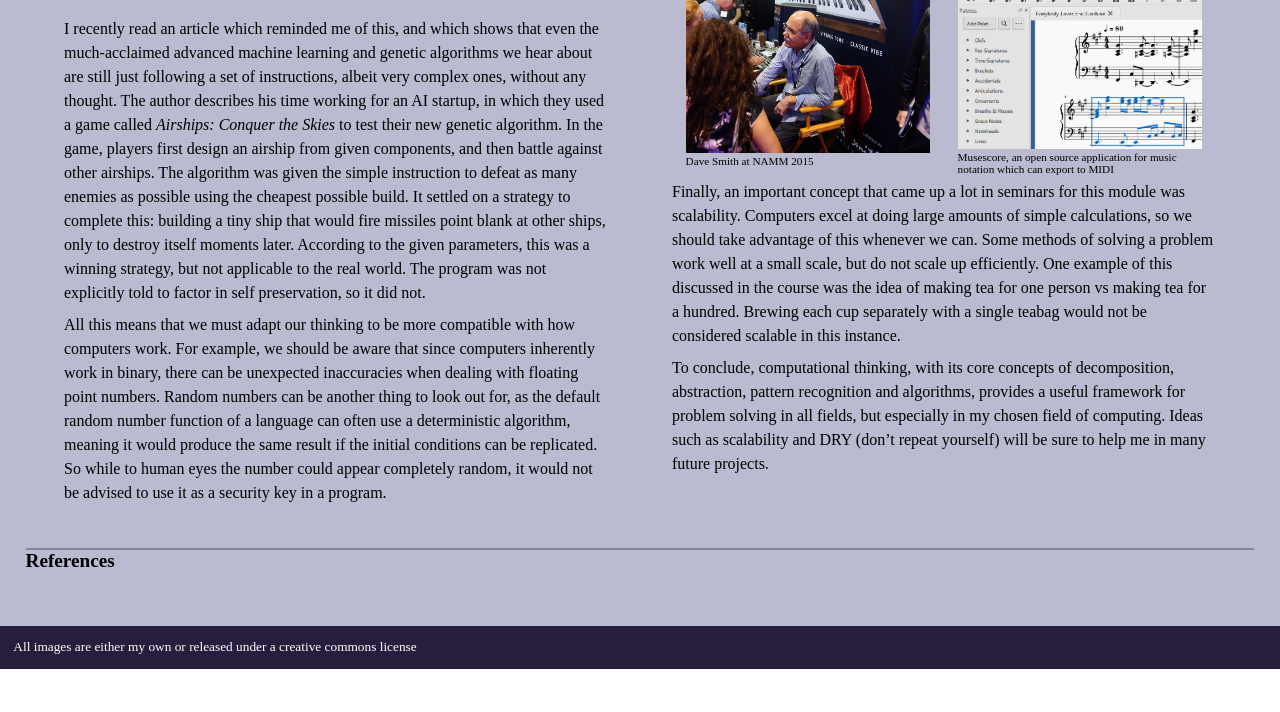
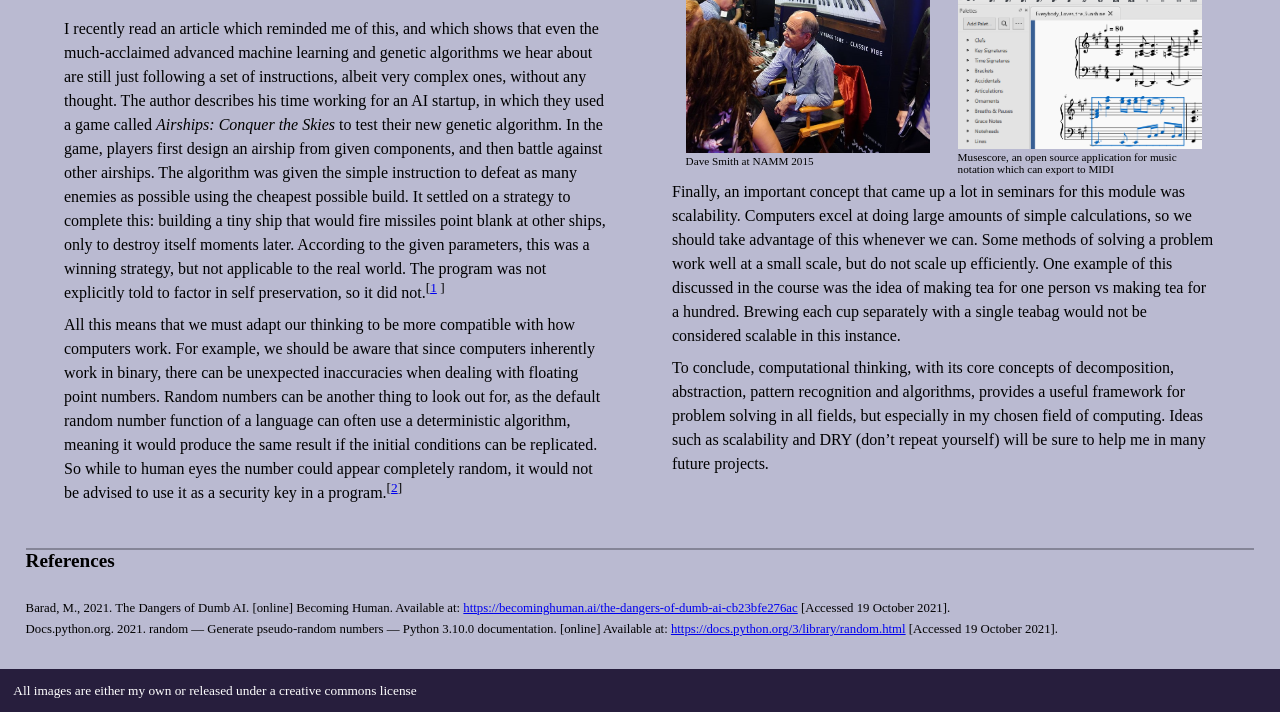
Before and after one commit to dredly/Computational_Thinking_Coursework, a plain HTML site: page index.html in a window 1280 px wide. Shown: the part 132-844 px from the top of the page. Before the commit the page ends 801 px from the top, so only its background shows below. Drawn offline with Linux system fonts and the light colour scheme.

Commit message:
Added more references

```diff
--- a/index.html
+++ b/index.html
@@ -31,7 +31,7 @@
                 using the cheapest possible build. It settled on a strategy to complete this: building a tiny ship that
                 would fire missiles point blank at other ships, only to destroy itself moments later. According to the
                 given parameters, this was a winning strategy, but not applicable to the real world. The program was not
-                explicitly told to factor in self preservation, so it did not.
+                explicitly told to factor in self preservation, so it did not.<sup>[<a href="#ref1home">1</a> ]</sup>
             </p>
             <p>
                 All this means that we must adapt our thinking to be more compatible with how computers work. For
@@ -43,7 +43,7 @@
                 human
                 eyes the number could appear completely random, it would not be advised to use it as a security key
                 in a
-                program.
+                program.<sup>[<a href="#ref2home">2</a>]</sup>
             </p>
         </section>
         <div>
@@ -79,7 +79,17 @@
     <section id="references" class="bg-and-padding">
         <h2>References</h2>
         <ul>
-
+            <li id="ref1home">
+                Barad, M., 2021. The Dangers of Dumb AI. [online] Becoming Human. Available at: <a
+                    href="https://becominghuman.ai/the-dangers-of-dumb-ai-cb23bfe276ac">https://becominghuman.ai/the-dangers-of-dumb-ai-cb23bfe276ac</a>
+                [Accessed 19 October 2021].
+            </li>
+            <li id="ref2home">
+                Docs.python.org. 2021. random — Generate pseudo-random numbers — Python 3.10.0 documentation. [online]
+                Available at: <a
+                    href="https://docs.python.org/3/library/random.html">https://docs.python.org/3/library/random.html</a>
+                [Accessed 19 October 2021].
+            </li>
         </ul>
     </section>
     <footer>
--- a/styles.css
+++ b/styles.css
@@ -110,8 +110,6 @@ footer {
     font-size: smaller;
 }
 
-
-
 @media (min-width: 570px) {
     h1 {
         margin-bottom: 1em;
```
Also changed, not shown: bio.html (+12 -8 lines), 1 other file.
